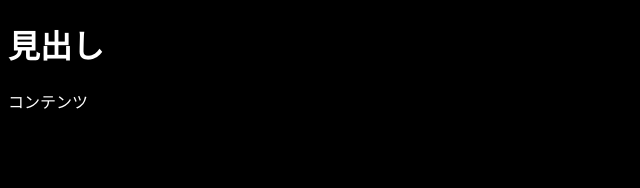
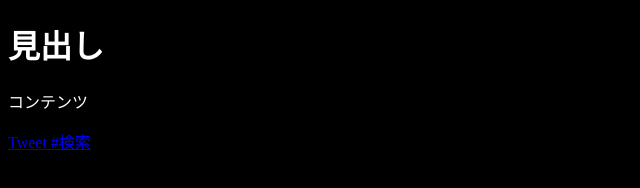
Before and after one commit to kenkensz9/.github.io, a plain HTML site: page index.html in a window 1280 px wide. Shown: the whole page, without its empty margins (0-640 px from the left). Drawn offline with Linux system fonts and the light colour scheme.

Commit message:
Update index.html

```diff
--- a/index.html
+++ b/index.html
@@ -13,5 +13,6 @@ body {
 <body>
   <h1>見出し</h1>
   <p>コンテンツ</p>
+  <a href="https://twitter.com/intent/tweet?button_hashtag=検索&ref_src=twsrc%5Etfw" class="twitter-hashtag-button" data-show-count="false">Tweet #検索</a><script async src="https://platform.twitter.com/widgets.js" charset="utf-8"></script>
 </body>
 </html>
```
